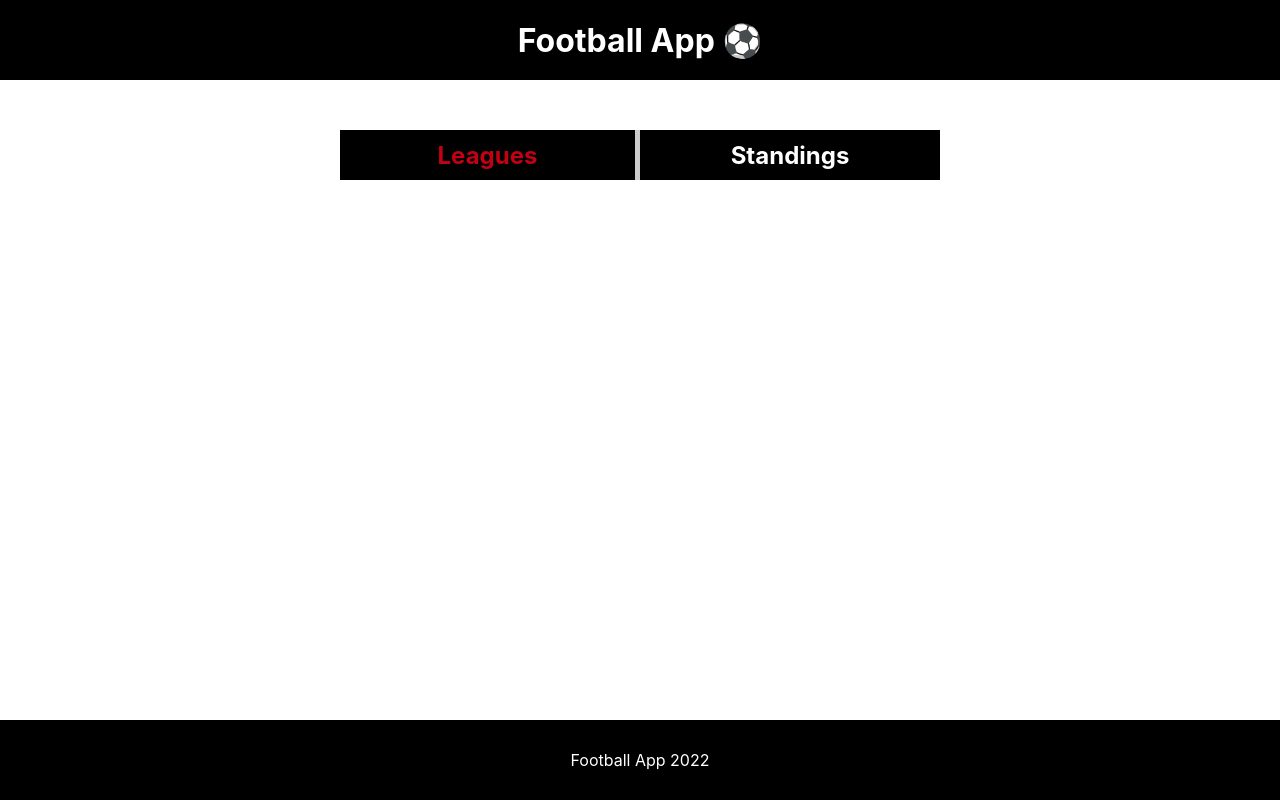
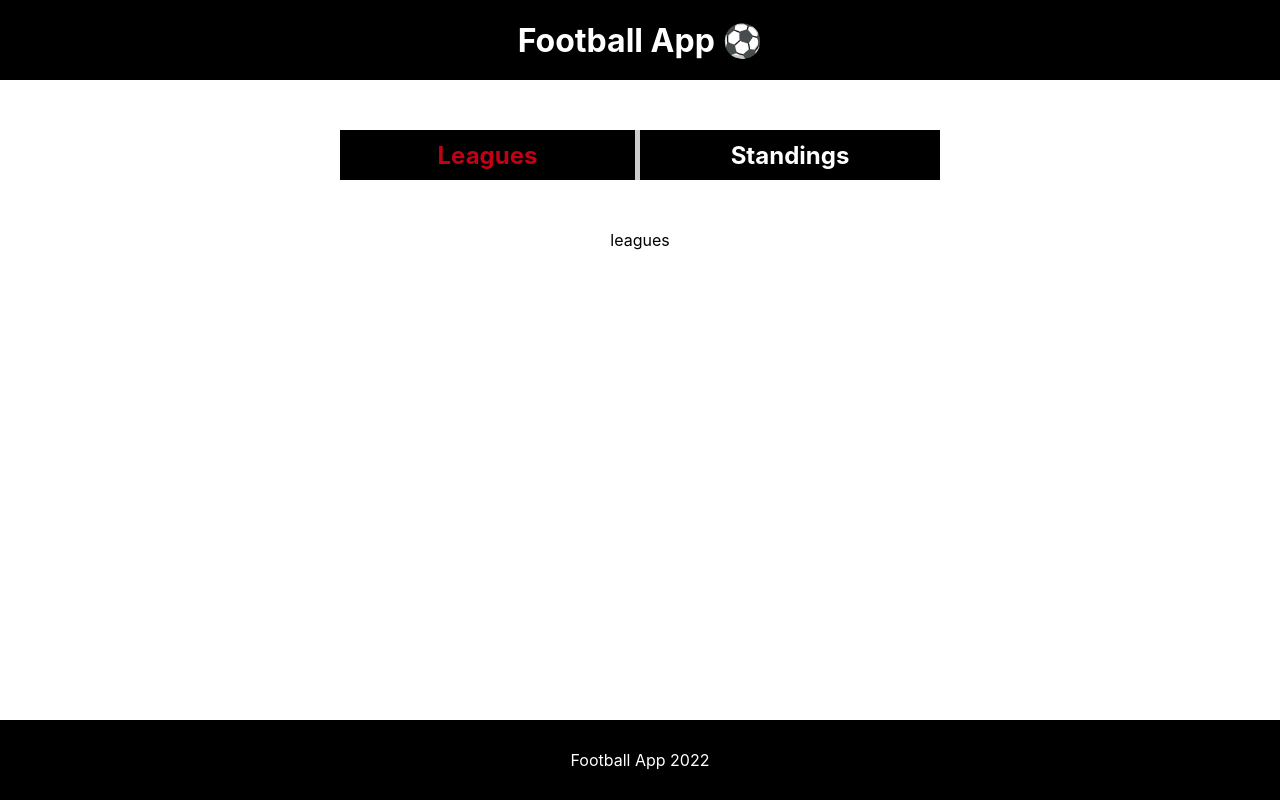
Before and after one commit to GachomoX/myfootball-app, a React (Create React App) app: page / in a window 1280 px wide. Built offline with nearby package versions, Linux system fonts and the light colour scheme; no server answers.

Commit message:
10th commit

```diff
--- a/src/components/Leagues.js
+++ b/src/components/Leagues.js
@@ -4,24 +4,27 @@ import axios from "axios";
 
 
 
-const Leagues = ()=>{
+const Leagues = () => {
 
-    const [data,setData] = useState([]);
+
+    const [data,setData]=useState([]);
 
     useEffect(()=>{
         axios('https://api-football-v1.p.rapidapi.com/v3/teams/seasons').then(res=>{
             console.log(res.data);
-        });
+        })
 
-    },[]);
+    },[])
 
 
-    return
-        <div className="leagues-container">
-            leagues
 
-        </div>;
 
+  return (
+    <div className='leagues-container'>
+        leagues
+
+    </div>
+  )
 }
 
 export default Leagues
```
